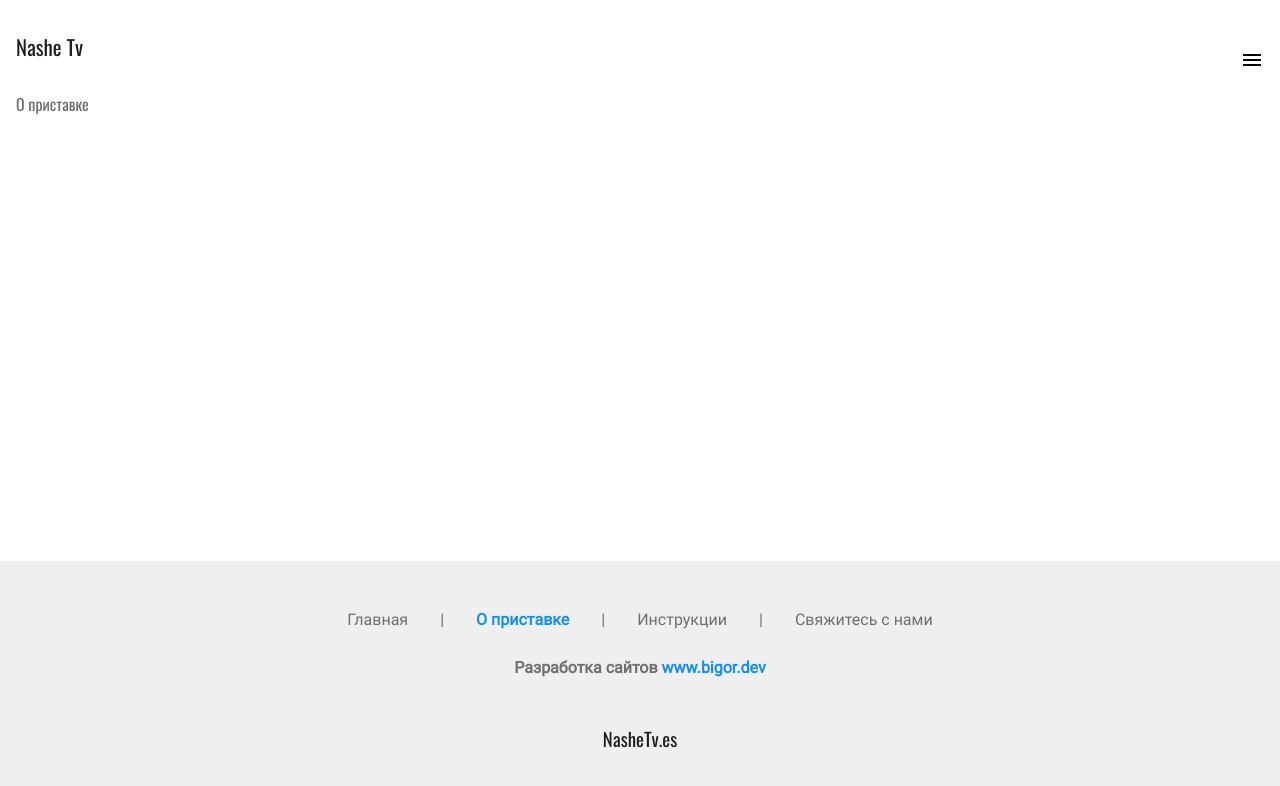
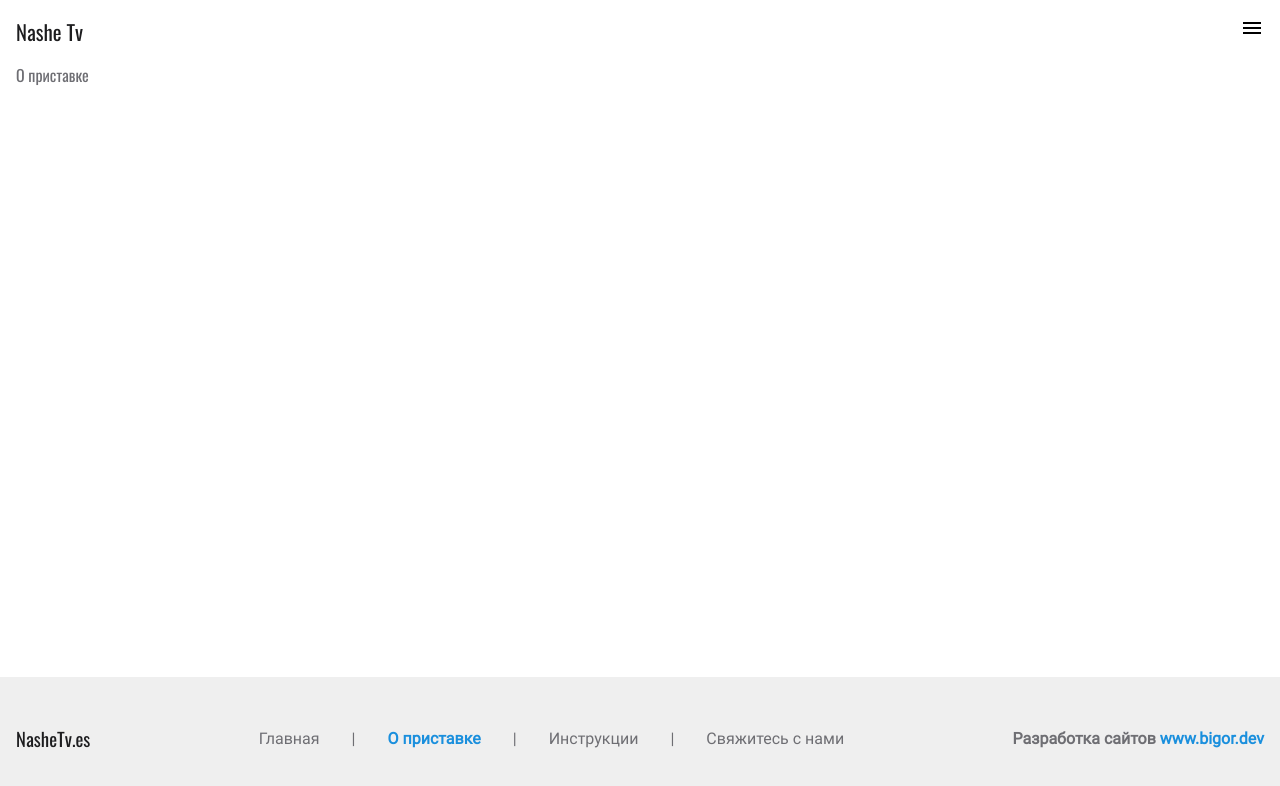
Before and after one commit to igor-co/nashetv, a React (Create React App) app: page /about in a window 1280 px wide. Shown: the top 786 px of the page. Built offline with nearby package versions, Linux system fonts and the light colour scheme.

Commit message:
Add responsivnes to footer elements

```diff
--- a/src/_components/Layout/_components/Footer/Footer.module.scss
+++ b/src/_components/Layout/_components/Footer/Footer.module.scss
@@ -27,3 +27,26 @@ footer {
     font-weight: 200;
   }
 }
+@media screen and (min-width: 1024px) {
+  .flexContainer {
+    flex-direction: row;
+    justify-content: space-between;
+    align-items: center;
+    padding: 3rem 0;
+    nav {
+      order: 2;
+      align-self: center;
+    }
+    .bigor {
+      order: 3;
+      margin: 0;
+    }
+    .logo {
+      order: 1;
+    }
+  }
+
+  .logo {
+    margin: 0 !important;
+  }
+}
--- a/src/_components/Layout/_components/Footer/_components/FooterNav/FooterNav.module.scss
+++ b/src/_components/Layout/_components/Footer/_components/FooterNav/FooterNav.module.scss
@@ -56,6 +56,23 @@ nav {
     align-self: flex-end;
     color: $colorFont;
   }
-  .currentlistItem {
+}
+
+@media screen and (min-width: 1024px) {
+  nav {
+    margin-top: 0;
+    padding: 0;
+  }
+  .list {
+    margin-bottom: 0 !important;
+  }
+  .listItem {
+    margin-top: 0 !important;
+    &:first-of-type {
+      margin-left: 0;
+    }
+    &:last-of-type {
+      margin-right: 0;
+    }
   }
 }
```
